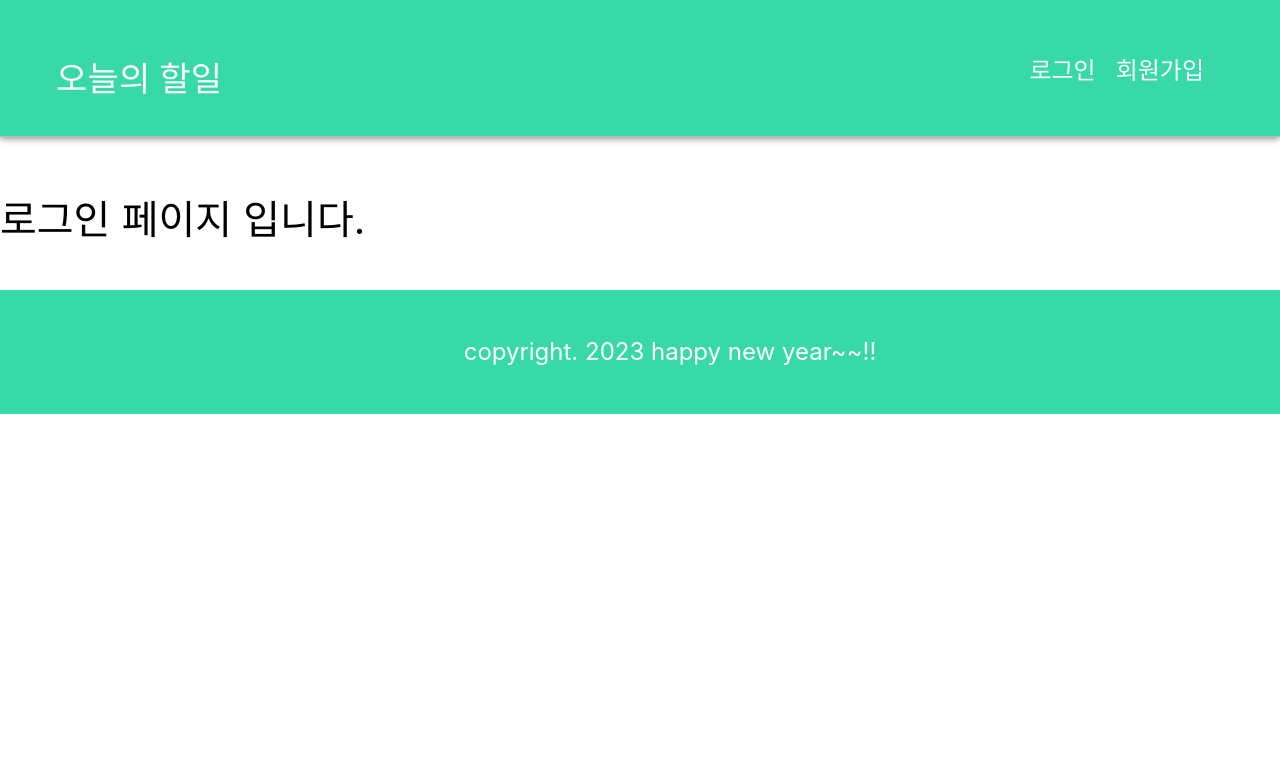
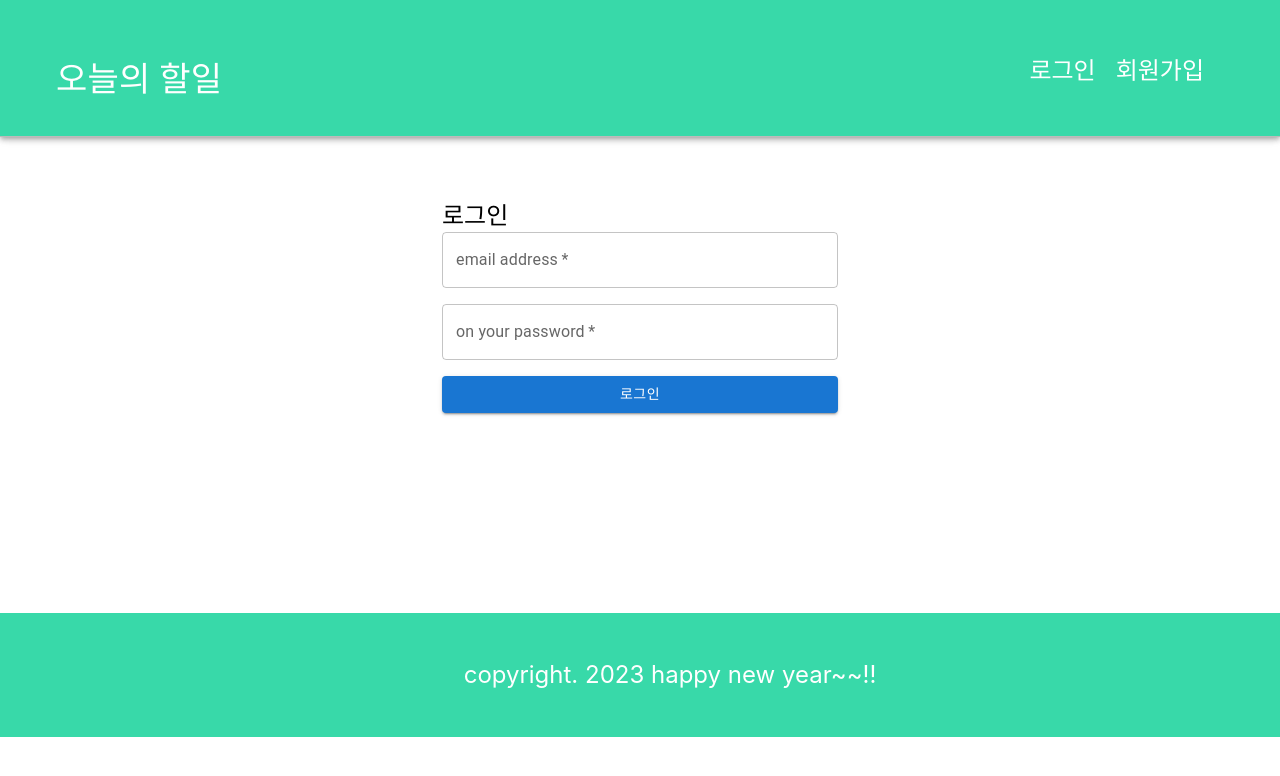
Before and after one commit to 1roo/react-todo-app, a React (Create React App) app: page /login in a window 1280 px wide. Shown: the top 776 px of the page. Built offline with nearby package versions, Linux system fonts and the light colour scheme.

Commit message:
로그인 기능 구현 중

```diff
--- a/src/component/user/Login.js
+++ b/src/component/user/Login.js
@@ -1,11 +1,130 @@
 import React from 'react'
+import {Button, Container, Grid,
+    TextField, Typography, Link} from "@mui/material";
+
+import { API_BASE_URL as BASE, USER } from '../../config/host-config';
 
 const Login = () => {
+
+    const REQUEST_URL = BASE + USER + '/signin';
+
+    //서버에 비동기 로그인 요청
+    //함수 앞에 async를 붙이면 해당 함수는 프로미스 객체를 바로 리턴합니다.
+    const fetchLogin = async() => {
+
+        //사용자가 입력한 이메일, 비밀번호 입력 태그 얻어오기
+        const $email = document.getElementById('email');
+        const $password = document.getElementById('password');
+
+        //await는 async로 선언된 함수에서만 사용이 가능합니다.
+        //await는 프로미스 객체가 처리될 때까지 기다립니다.
+        //프로미스 객체의 반환값을 바로 활용할 수 있게 도와줍니다.
+        //then()을 활용하는 것보다 가독성이 좋고 쓰기도 쉽습니다.
+        const res = await fetch(REQUEST_URL, {
+            method: 'POST',
+            headers: { 'content-type' : 'application/json' },
+            body: JSON.stringify({
+                email: $email.value,
+                password: $password.value
+             })
+        });
+
+        if (res.status === 400) {
+            const text = await res.text();
+            alert(text);
+            return;
+        }
+
+        const json = await res.json();
+        console.log(json);
+
+
+        // fetch(REQUEST_URL, {
+        //
+        //     headers: { 'content-type' : 'application/json' },
+        //     body: JSON.stringify({
+        //         email: $email.value,
+        //         password: $password.value
+        //     })
+        // })
+        // .then(res => {
+        //     if(res.status === 400) { // 가입이 안되어있거나, 비번 틀린 경우
+        //         return res.text();
+        //     }
+        //     return res.json();
+        // })
+        // .then(result => {
+        //     if(typeof result === 'string') {
+        //         alert(result);
+        //         return;
+        //     }
+        //     console.log(result);
+        // });
+    }
+
+    //로그인 요청 핸들러
+    const loginHandler = e => {
+        e.preventDefault();
+
+
+
+        // 서버에 로그인 요청 전송
+        fetchLogin();
+
+
+    }
+
     return (
-        <div style ={{marginTop: '200px', fontSize: '40px'}}>
-            로그인 페이지 입니다.
-        </div>
-      )
+        <Container component="main" maxWidth="xs" style={{ margin: "200px auto" }}>
+            <Grid container spacing={2}>
+                <Grid item xs={12}>
+                    <Typography component="h1" variant="h5">
+                        로그인
+                    </Typography>
+                </Grid>
+            </Grid>
+
+            <form noValidate onSubmit={loginHandler}>
+
+                <Grid container spacing={2}>
+                    <Grid item xs={12}>
+                        <TextField
+                            variant="outlined"
+                            required
+                            fullWidth
+                            id="email"
+                            label="email address"
+                            name="email"
+                            autoComplete="email"
+                        />
+                    </Grid>
+                    <Grid item xs={12}>
+                        <TextField
+                            variant="outlined"
+                            required
+                            fullWidth
+                            name="password"
+                            label="on your password"
+                            type="password"
+                            id="password"
+                            autoComplete="current-password"
+                        />
+                    </Grid>
+                    <Grid item xs={12}>
+                        <Button
+                            type="submit"
+                            fullWidth
+                            variant="contained"
+                            color="primary"
+                        >
+                            로그인
+                        </Button>
+                    </Grid>
+                </Grid>
+            </form>
+        </Container>
+      );
+
 }
 
 export default Login;
```
